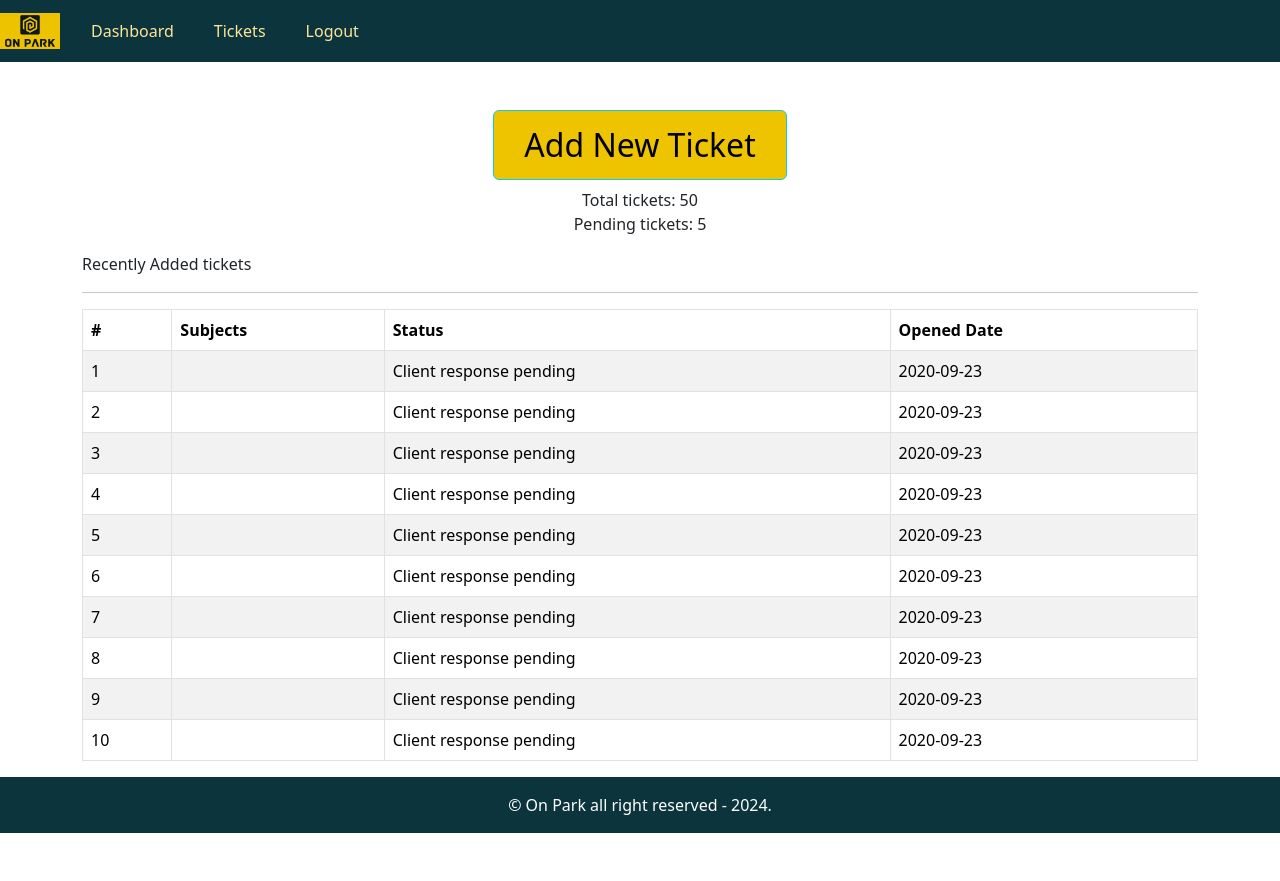
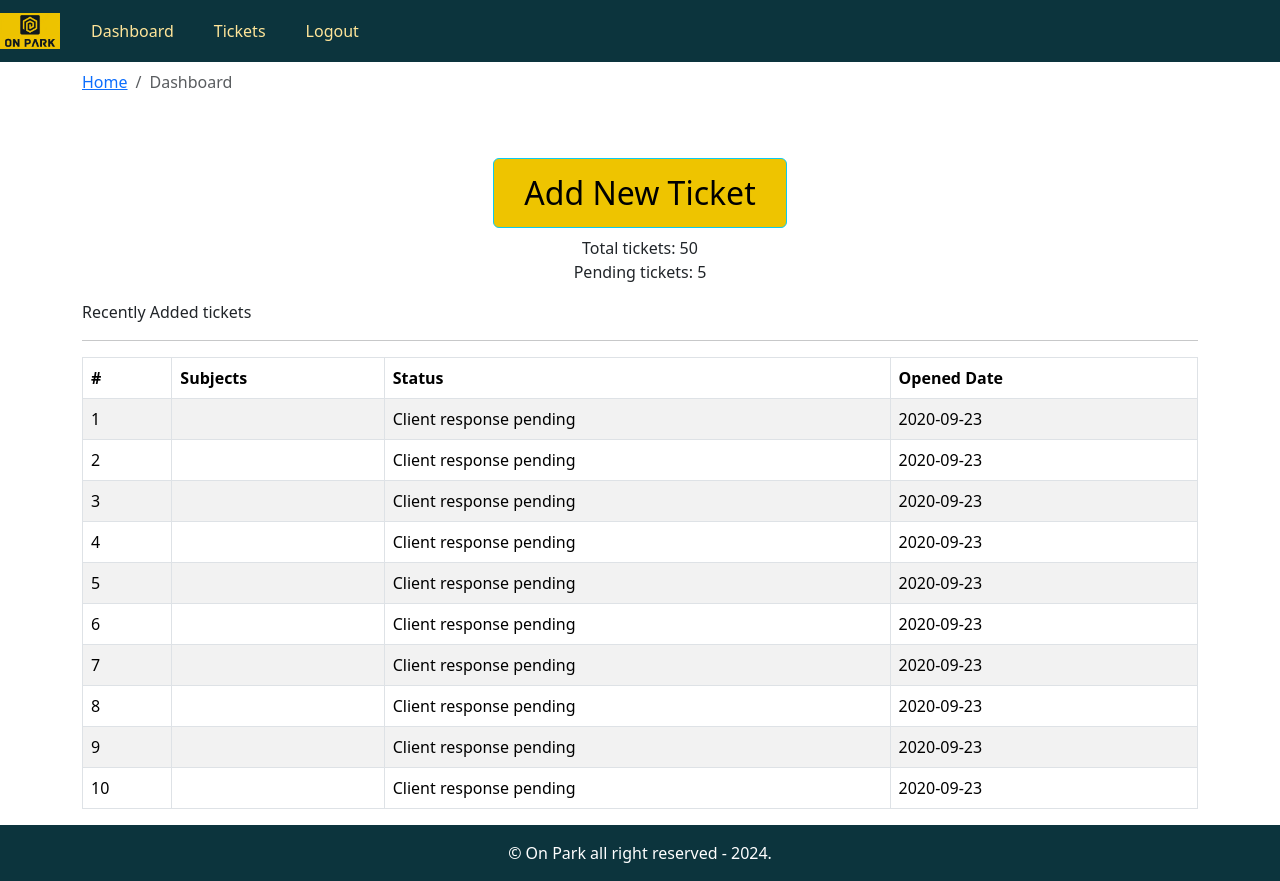
Before and after one commit to based-kaweya/ticketfrontend, a React (Create React App) app: page / in a window 1280 px wide. Before the commit the page ends 833 px from the top, so only its background shows below. Built offline with nearby package versions, Linux system fonts and the light colour scheme.

Commit message:
breadcrumb added

```diff
--- /dev/null
+++ b/src/components/breadcrumb/Breadcrumb.comp.js
@@ -0,0 +1,11 @@
+import React from "react";
+import { Breadcrumb } from "react-bootstrap";
+
+export const PageBreadcrumb = ({ page }) => {
+  return (
+    <Breadcrumb>
+      <Breadcrumb.Item href="/">Home</Breadcrumb.Item>
+      <Breadcrumb.Item active>{page}</Breadcrumb.Item>
+    </Breadcrumb>
+  );
+};
--- a/src/layout/DefaultLayout.js
+++ b/src/layout/DefaultLayout.js
@@ -5,7 +5,7 @@
 export const DefaultLayout = ({ children }) => {
   return (
     <div className="default-layout">
-      <header className="header">
+      <header className="header  mb-2">
         <Header />
       </header>
 
--- a/src/pages/dashboard/Dashboard.page.js
+++ b/src/pages/dashboard/Dashboard.page.js
@@ -2,10 +2,16 @@
 import { Container, Row, Col, Button } from "react-bootstrap";
 import { TicketTable } from "../../components/ticket-table/TicketTable.comp";
 import tickets from "../../assests/data/dummy-tickets.json";
+import { PageBreadcrumb } from "../../components/breadcrumb/Breadcrumb.comp";
 
 export const Dashboard = () => {
   return (
     <Container>
+        <Row>
+        <Col>
+          <PageBreadcrumb page="Dashboard" />
+        </Col>
+      </Row>
       <Row>
         <Col className="text-center mt-5 mb-2">
           <Button
```
